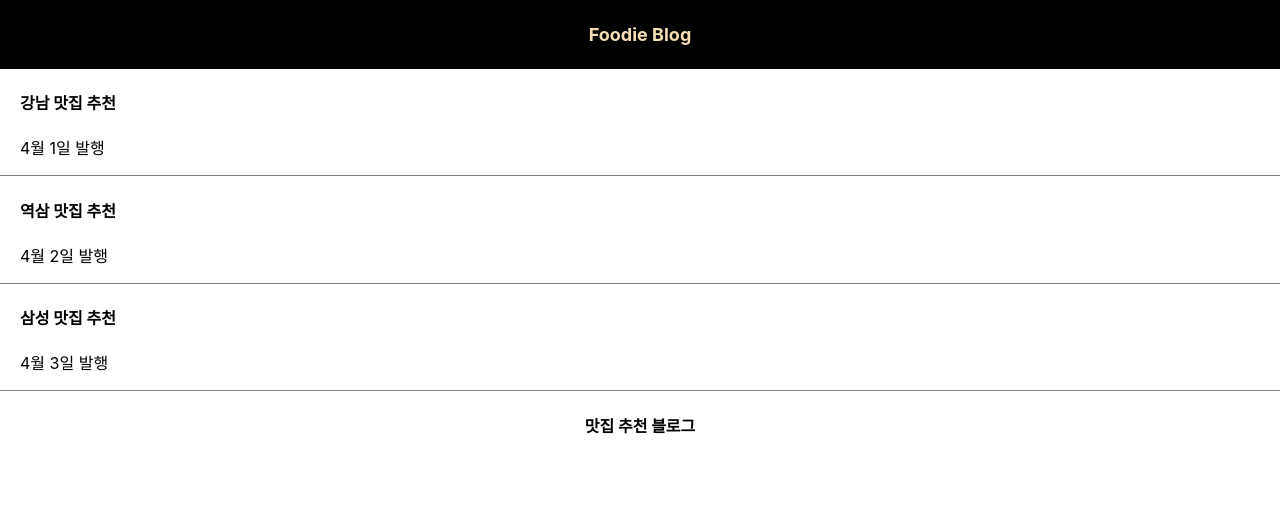
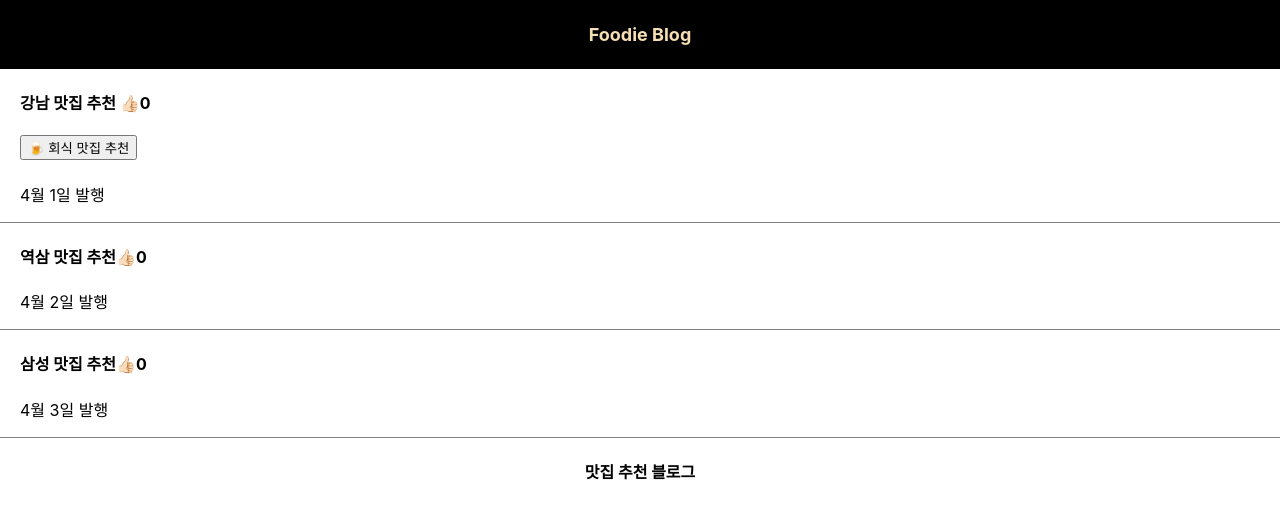
Before and after one commit to ella-yschoi/letsEat, a React (Create React App) app: page / in a window 1280 px wide. Shown: the top 518 px of the page. Built offline with nearby package versions, Linux system fonts and the light colour scheme.

Commit message:
feat: Add onClick and button feature

```diff
--- a/src/App.js
+++ b/src/App.js
@@ -9,10 +9,10 @@ function App() {
   // 2. React에서 자료를 잠깐 저장하는 state 만들기
   // 3. 만약 변수 사용하고 싶다면 let [a, b]
     // a는 state에 보관했던 자료가 나옴
-    // b는 state 변경을 도와주는 함수
-  let [title1, setTitle1] = useState('강남 맛집 추천');
-  let [title2, setTitle2] = useState('역삼 맛집 추천');
-  let [title3, setTitle3] = useState('삼성 맛집 추천');
+    // b는 state 변경을 도와주는 함수이며, 이걸 써야 html 재렌더링이 잘 됨
+  let [title, setTitle] = useState(['강남 맛집 추천', '역삼 맛집 추천', '삼성 맛집 추천']);
+  let [thumb, setThumb] = useState(0);
+  let [recommend, setRecommend] = useState('회식 맛집 추천');
 
   return (
     // JSX: class 넣을 때 className으로 작성
@@ -21,18 +21,21 @@ function App() {
         {/* JSX: style 넣을 때 style={{스타일명: '값'}} */}
         <h4 style={ {color: 'wheat', fontSize: '18px'} }>Foodie Blog</h4>
       </div>
+      {/* state는 갑자기 변경되면 state 쓰던 html은 자동으로 재렌더링 됨
+        따라서 state는 변동시 자동으로 html에 반영되게 만들고 싶을 때 사용하기 */}
+      {/* onClick={} 안에는 함수 이름을 넣어야 함 */}
       <div className="list">
-        {/* state는 갑자기 변경되면 state 쓰던 html은 자동으로 재렌더링 됨
-        따라서 state는 변동시 자동으로 html에 반영되게 만들고 싶을 때 사용하기 */}
-        <h4>{ title1 }</h4>
+        <h4>{ title[0] } <span onClick={()=>{ setThumb(thumb+1) }}>👍🏻</span>
+        { thumb }</h4>
+        <h4><button onClick={()=>{ setRecommend(recommend) }}>🍺 회식 맛집 추천</button></h4>
         <p>4월 1일 발행</p>
       </div>
       <div className="list">
-        <h4>{ title2 }</h4>
+        <h4>{ title[1] }<span>👍🏻</span>{ thumb }</h4>
         <p>4월 2일 발행</p>
       </div>
       <div className="list">
-        <h4>{ title3 }</h4>
+        <h4>{ title[2] }<span>👍🏻</span>{ thumb }</h4>
         <p>4월 3일 발행</p>
       </div>
       {/* JSX: 변수 넣을 때 {} 사용 → Data Binding */}
```
